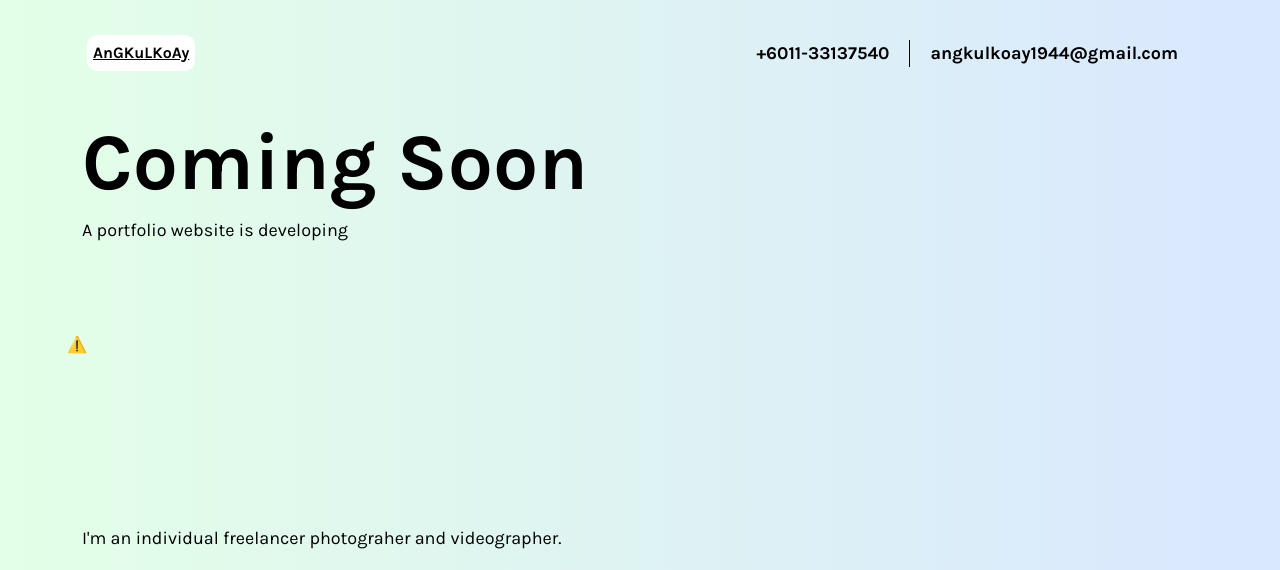
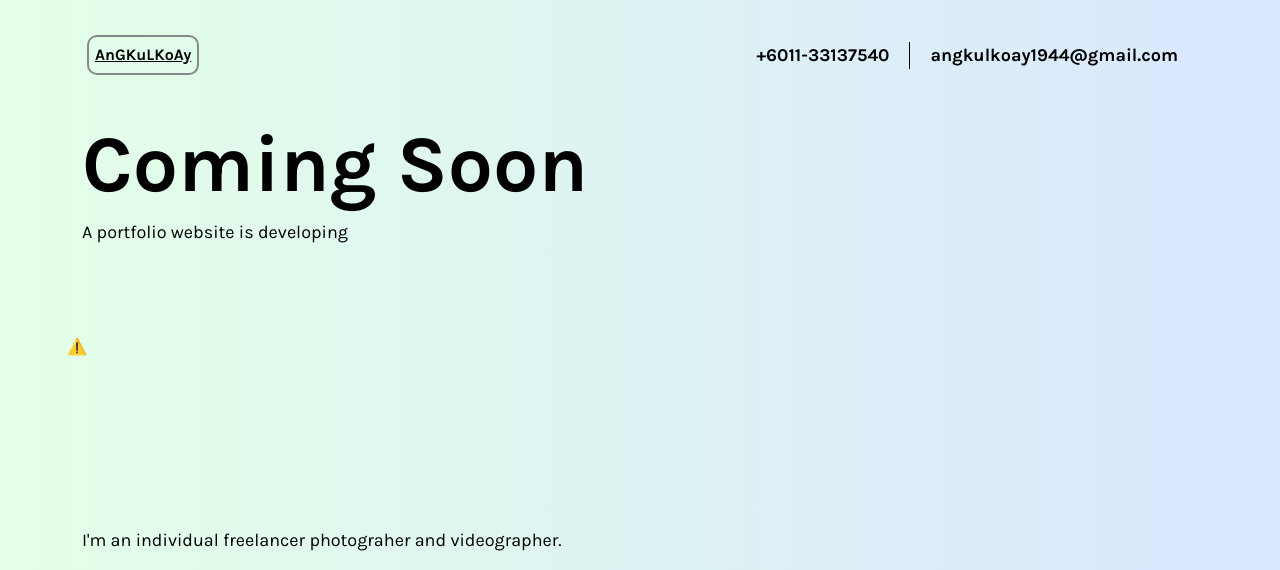
Before and after one commit to angkulkoay/angkulkoay.github.io, a website: page index.html in a window 1280 px wide. Shown: the top 570 px of the page. Drawn offline with nearby package versions, Linux system fonts and the light colour scheme; no server answers.

Commit message:
Update bd-coming-soon.css

```diff
--- a/assets/css/bd-coming-soon.css
+++ b/assets/css/bd-coming-soon.css
@@ -19,12 +19,13 @@ body {
 .navbar-logo {
   	margin-right: 0;
 	margin-left: 5px;
+	color: #000000;
 	font-weight: bold;
 	padding: 6px;
-	background: #ffffff;
 	width: auto;
   	height: auto;
   	border-radius: 10px;
+	border: 2px solid #888888;
 }
   .navbar-brand img {
     height: 21px; }
```
